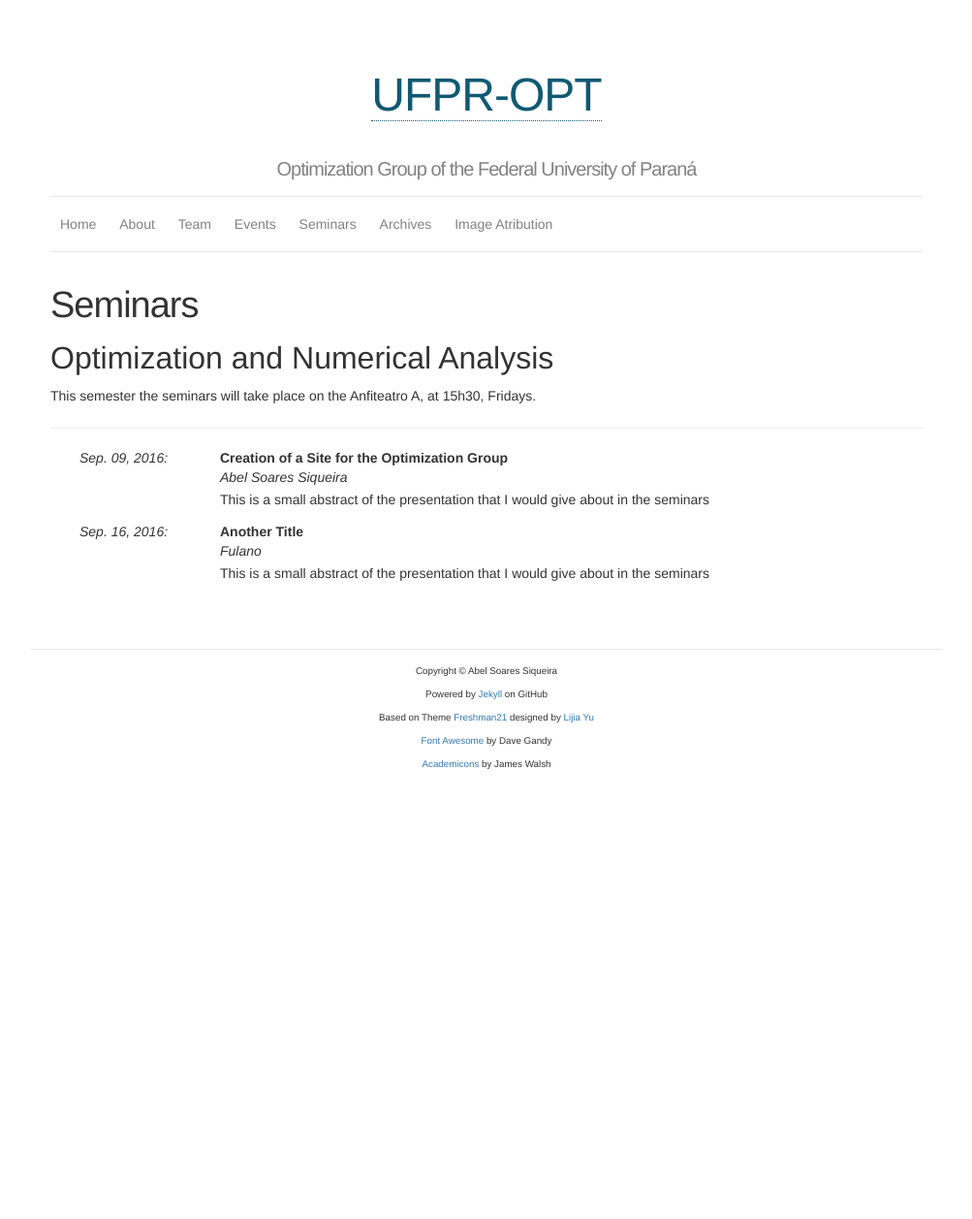
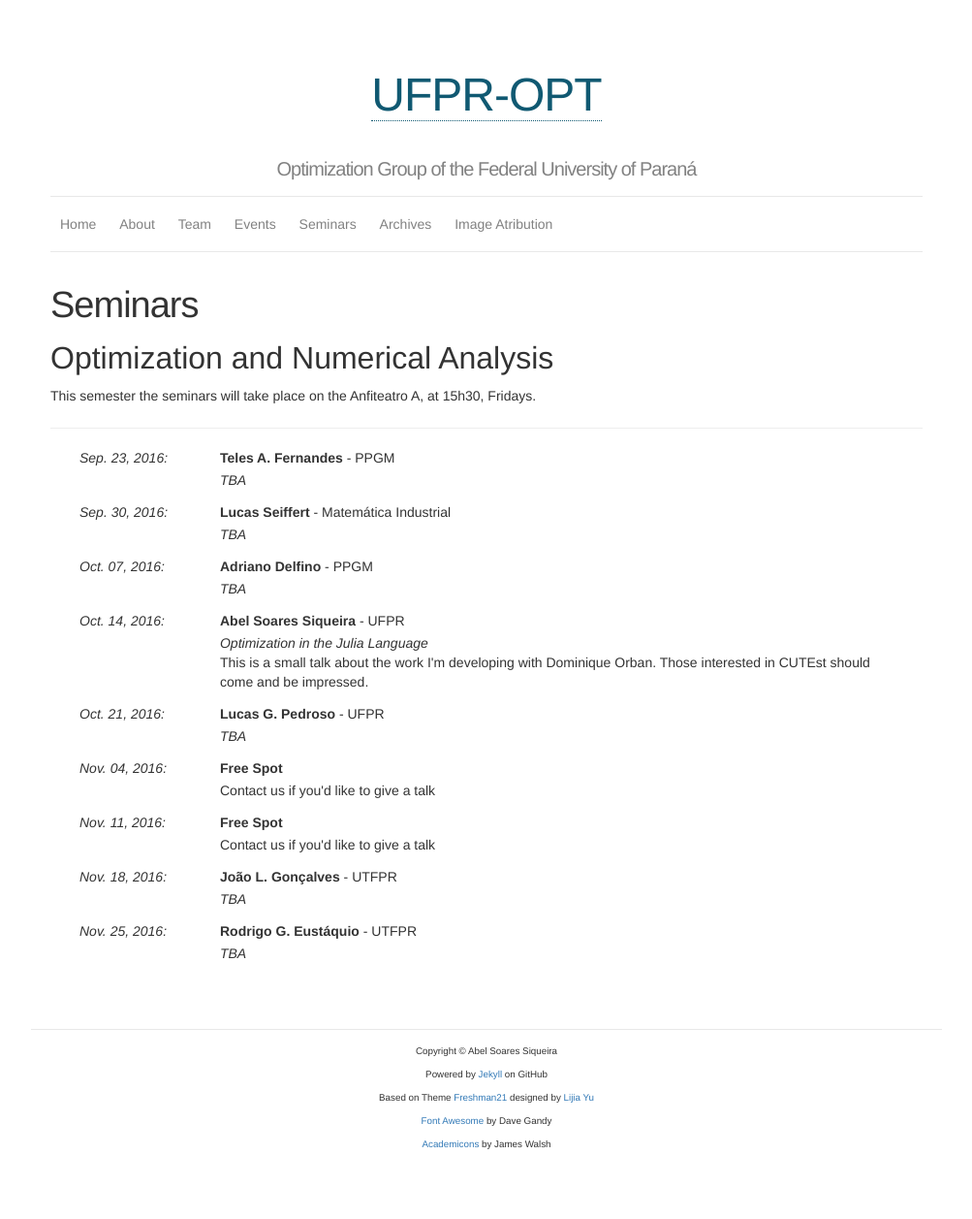
Before and after one commit to ufpr-pde/ufpr-opt.github.io, a Jekyll site: the page built from d_seminars.md, in a window 1280 px wide. Shown: the whole page at 97% size, without its empty margins (138-1141 px from the left). Built offline with Jekyll 4.4.1, drawn with Linux system fonts in a browser that asks for light colours; some web fonts are replaced; before the commit the page ends 900 px from its top, so only the background shows below that.

Commit message:
Update the seminars on optimization and numerical analysis

```diff
--- a/_data/seminars.yml
+++ b/_data/seminars.yml
@@ -1,9 +1,42 @@
 - author: Abel Soares Siqueira
-  date: 2016-09-09
-  title: Creation of a Site for the Optimization Group
-  abstract: This is a small abstract of the presentation that I would give about in the seminars
+  date: 2016-10-14
+  affiliation: UFPR
+  title: Optimization in the Julia Language
+  abstract: This is a small talk about the work I'm developing with Dominique
+    Orban. Those interested in CUTEst should come and be impressed.
 
-- author: Fulano
-  date: 2016-09-16
-  title: Another Title
-  abstract: This is a small abstract of the presentation that I would give about in the seminars
+- author: Teles A. Fernandes
+  date: 2016-09-23
+  affiliation: PPGM
+  title: TBA
+
+- author: Lucas Seiffert
+  date: 2016-09-30
+  affiliation: Matemática Industrial
+  title: TBA
+
+- author: Adriano Delfino
+  date: 2016-10-07
+  affiliation: PPGM
+  title: TBA
+
+- author: Lucas G. Pedroso
+  date: 2016-10-21
+  affiliation: UFPR
+  title: TBA
+
+- author: João L. Gonçalves
+  date: 2016-11-18
+  affiliation: UTFPR
+  title: TBA
+
+- author: Rodrigo G. Eustáquio
+  date: 2016-11-25
+  affiliation: UTFPR
+  title: TBA
+
+- author: TBA
+  date: 2016-11-04
+
+- author: TBA
+  date: 2016-11-11
--- a/d_seminars.md
+++ b/d_seminars.md
@@ -19,10 +19,19 @@ Fridays.
     <em> {{ pres.date | date: "%b. %d, %Y" }}: </em> <br>
   </div>
   <div class="col-md-10">
-    <span><strong> {{ pres.title }} </strong></span><br>
-    <span><em> {{ pres.author }} </em></span>
-    <p> {{ pres.abstract }} <br>
+    {% if pres.author == "TBA" %}
+    <span><strong> Free Spot </strong></span>
+    <p> Contact us if you'd like to give a talk </p>
+    {% else %}
+    <span><strong> {{ pres.author }} </strong></span> -
+    <span> {{ pres.affiliation }} </span><br>
+    <p>
+    <span><em> {{ pres.title }} </em></span><br>
+    {% if pres.abstract %}
+    {{ pres.abstract }} <br>
+    {% endif %}
     </p>
+    {% endif %}
   </div>
 {% endfor %}
 </div>
```
Also changed, not shown: a_home.md (+1 -1 lines).
